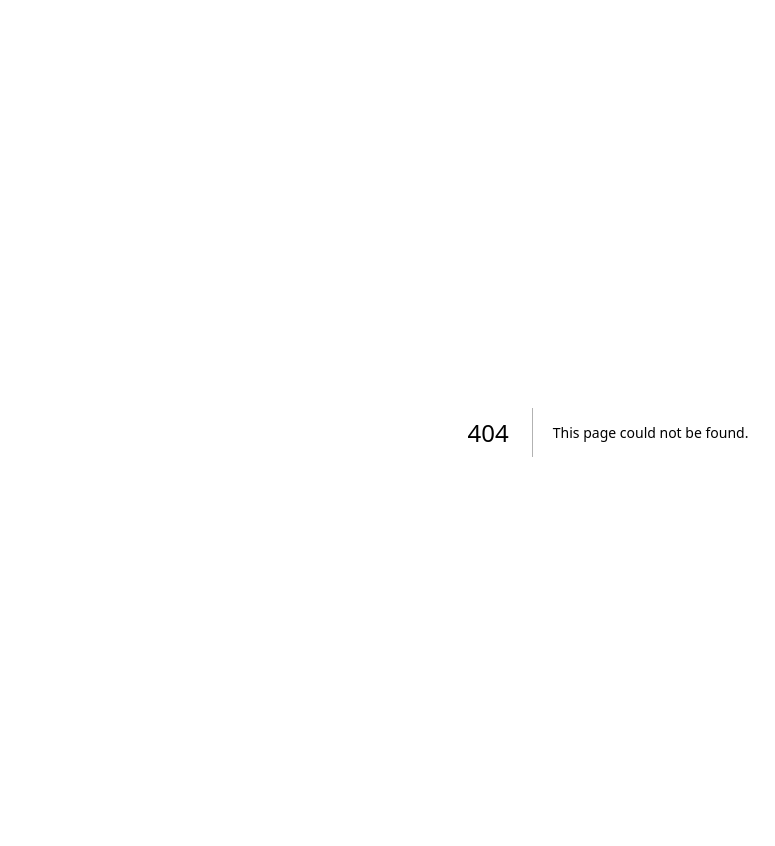
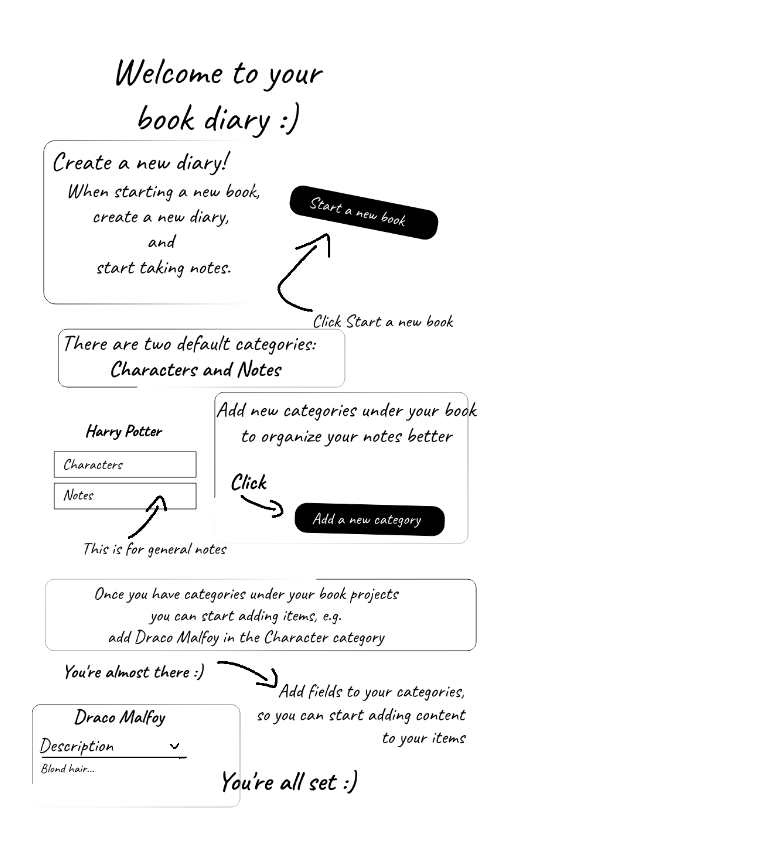
Before and after one commit to x-adri-x/book-diary, a Next.js app: page /howto in a window 1280 px wide. Before the commit this address had no page. Shown: the top 846 px of the page, without its empty margins (32-807 px from the left). Built offline with nearby package versions, Linux system fonts and the light colour scheme.

Commit message:
feat: add howto page

```diff
--- /dev/null
+++ b/app/howto/page.tsx
@@ -0,0 +1,4 @@
+export default function HowTo() {
+  // return <img src='/static/howto.png' alt='my image' />
+  return <div className='w-[90dvw] h-100dvh bg-[url("/howto.png")] bg-contain bg-no-repeat'></div>
+}
--- a/app/layout.tsx
+++ b/app/layout.tsx
@@ -25,7 +25,7 @@ export default function RootLayout({
 }>) {
   return (
     <html lang='en' className={`${geistSans.variable} ${geistMono.variable}`}>
-      <body className={`antialiased m-4 p-4 h-full lg:flex lg:justify-center `}>{children}</body>
+      <body className={`antialiased m-2 p-4 h-full lg:flex lg:justify-center `}>{children}</body>
     </html>
   )
 }
--- a/app/page.tsx
+++ b/app/page.tsx
@@ -7,7 +7,7 @@ import { caveat } from '@/app/fonts/fonts'
 
 export default function Page() {
   return (
-    <div className='h-full lg:max-w-3xl lg:shadow-lg p-8 lg:rounded-lg lg:flex lg:flex-col lg:items-center'>
+    <div className='h-full lg:max-w-3xl lg:shadow-lg lg:p-8 lg:rounded-lg lg:flex lg:flex-col lg:items-center'>
       <h1 className={`${caveat.className} text-5xl text-center mt-4`}>Book Diary</h1>
       <p className='text-base my-8'>
         The ultimate companion for book lovers! Keep track of characters, places, and plot twists in epic, multi-book
--- a/app/ui/field-list.tsx
+++ b/app/ui/field-list.tsx
@@ -75,7 +75,7 @@ export default function FieldList({ fields }: FieldListProps) {
 
       {fields.map((field) => (
         <React.Fragment key={field.name}>
-          <div className='p-4 mt-4 shadow-md w-full uppercase text-base flex items-center justify-between bg-slate-100'>
+          <div className='p-4 mt-4 shadow-md w-full uppercase text-base flex items-center justify-between bg-slate-50'>
             {field.name}
             <div className='flex'>
               <PencilIcon
--- a/app/ui/field.tsx
+++ b/app/ui/field.tsx
@@ -66,7 +66,7 @@ export default function Field({ field, contents }: FieldProps) {
           className={`list-outside list-none flex items-center justify-between w-full underline underline-offset-8 ${caveat.className}`}
         >
           {field.name}
-          {!accordionOpen ? (
+          {accordionOpen ? (
             <ChevronDownIcon className='h-5 w-5 inline-block' />
           ) : (
             <ChevronRightIcon className='h-5 w-5 inline-block' />
```
Also changed, not shown: public/howto.png (added).
